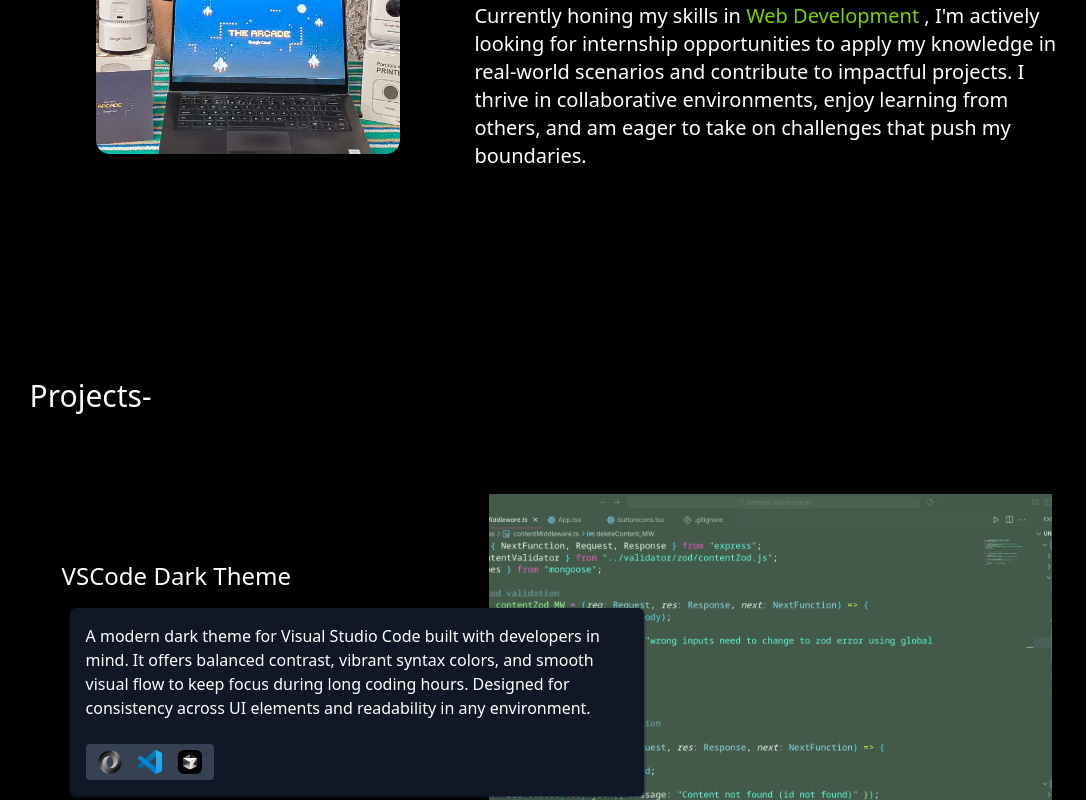
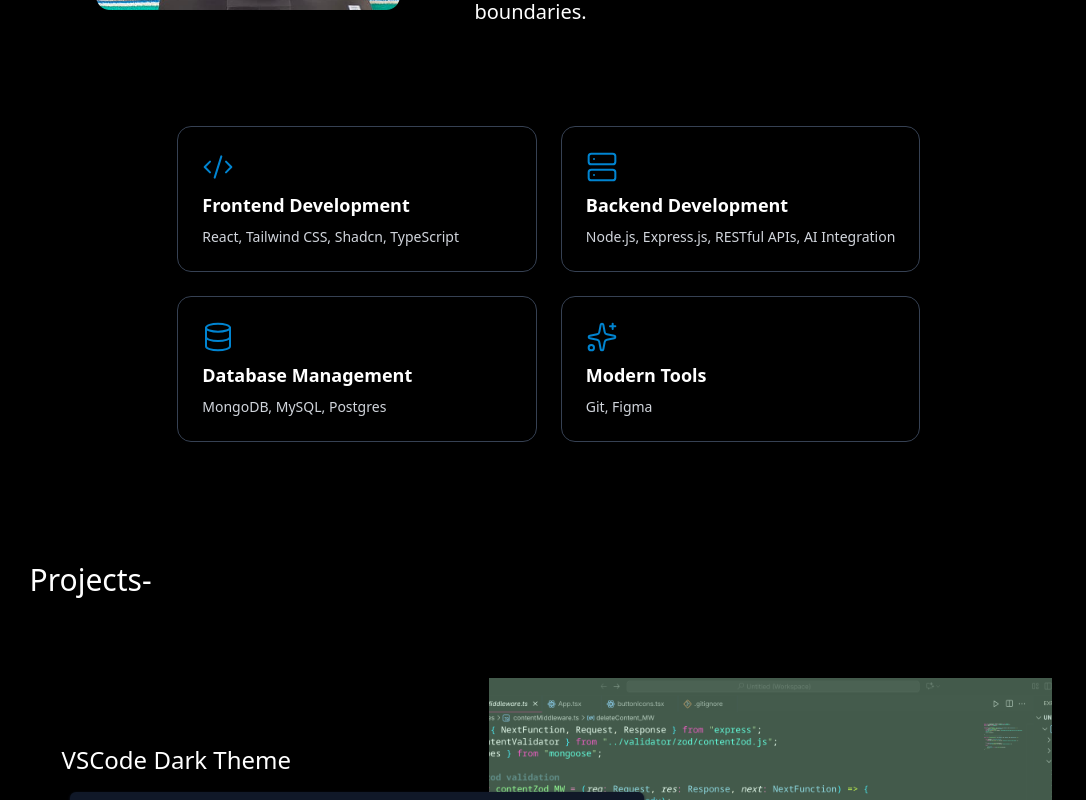
Before and after one commit to kunal-rathore-111/Portfolio_React-v1, a React (Vite) app: page / in a window 1280 px wide. Shown: the part 1160-1960 px from the top of the page, without its empty margins (132-1218 px from the left). Built offline with nearby package versions, Linux system fonts and the light colour scheme.

Commit message:
fix the margins bw HomePage AboutPage and ProjectsPage and also added the skills section after about section

```diff
--- a/src/components/Main-Pages/About.jsx
+++ b/src/components/Main-Pages/About.jsx
@@ -1,16 +1,19 @@
-
-
 import profileImg from "../../assets/profile.png"
+import { Code2, Server, Database, Sparkles } from "lucide-react";
 
 export const AboutPage = () => {
     {/* second section  */ }
-    return <section className="h-full w-full flex flex-row items-center justify-evenly" >
+    return <section className="h-full w-full flex flex-col items-center justify-evenly gap-25" >
         {/* image div */}
-        <img src={profileImg} alt="profileImg" className="rounded-xl h-100  shadow-xl" />
-        {/* rigth part for about me */}
-        <div className="flex flex-col justify-center  gap-4 w-[50%] ">
-            <AboutComp />
+        <div className="h-full w-full flex flex-row items-center justify-evenly ">
+            <img src={profileImg} alt="profileImg" className="rounded-xl h-100  shadow-xl" />
+            {/* rigth part for about me */}
+            <div className="flex flex-col justify-center  gap-8 w-[50%] ">
+                <AboutComp />
+                {/* skills cards */}
+            </div>
         </div>
+        <SkillsGrid />
     </section >
 }
 
@@ -28,3 +31,44 @@
         </span>
     </div>
 }
+
+const cardBase = "rounded-xl border border-gray-200 dark:border-gray-700 bg-white dark:bg-black/40 shadow-sm p-6 flex flex-col gap-2 hover:shadow-md transition";
+const headingBase = "text-lg font-semibold";
+const subBase = "text-sm text-gray-600 dark:text-gray-300";
+
+function SkillsGrid() {
+    const items = [
+        {
+            title: "Frontend Development",
+            icon: <Code2 className="text-sky-600 size-8" strokeWidth={1.5} />,
+            detail: "React, Tailwind CSS, Shadcn, TypeScript"
+        },
+        {
+            title: "Backend Development",
+            icon: <Server className="text-sky-600 size-8" strokeWidth={1.5} />,
+            detail: "Node.js, Express.js, RESTful APIs, AI Integration"
+        },
+        {
+            title: "Database Management",
+            icon: <Database className="text-sky-600 size-8" strokeWidth={1.5} />,
+            detail: "MongoDB, MySQL, Postgres"
+        },
+        {
+            title: "Modern Tools",
+            icon: <Sparkles className="text-sky-600 size-8" strokeWidth={1.5} />,
+            detail: "Git, Figma"
+        },
+    ];
+
+    return (
+        <div className="grid grid-cols-1 md:grid-cols-2 gap-6">
+            {items.map((c, i) => (
+                <div key={i} className={cardBase}>
+                    <div>{c.icon}</div>
+                    <h3 className={headingBase}>{c.title}</h3>
+                    <p className={subBase}>{c.detail}</p>
+                </div>
+            ))}
+        </div>
+    )
+}
--- a/src/components/Main-Pages/Main.jsx
+++ b/src/components/Main-Pages/Main.jsx
@@ -13,8 +13,8 @@
 
 
     return <main className={`w-full flex flex-col pl-10 pr-18  transition-all duration-1000 ${toggle ? "pl-[10vw]" : "pl-[12vw]"}`}>
-        <div className="py-30" ref={homeRef} ><HomePage /></div>
-        <div className="py-30" ref={AboutRef} ><AboutPage /></div>
-        <div className="py-20" ref={ProjectsRef} ><ProjectsPage /></div>
+        <div className="py-18" ref={homeRef} ><HomePage /></div>
+        <div className="py-18" ref={AboutRef} ><AboutPage /></div>
+        <div className="py-10" ref={ProjectsRef} ><ProjectsPage /></div>
     </main>
 }
```
